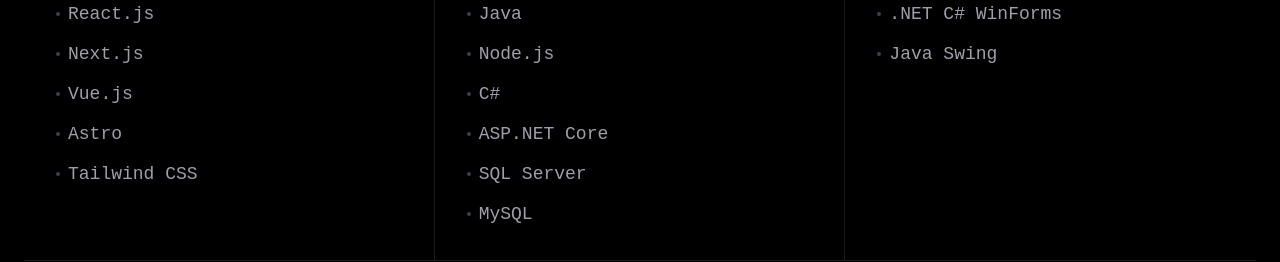
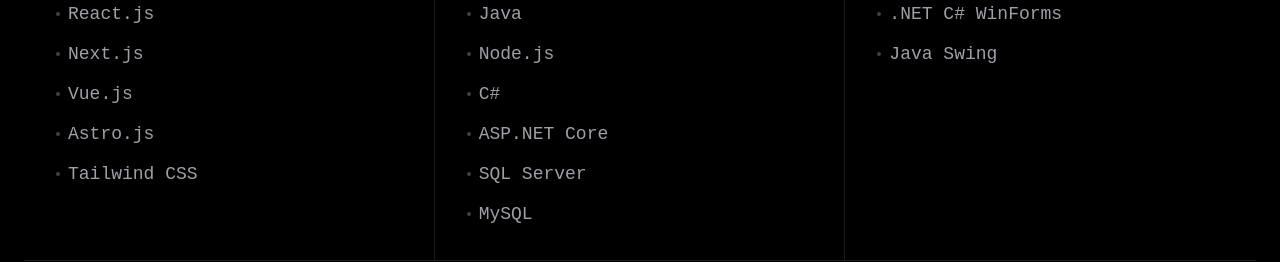
Before and after one commit to ngnl19/cv-portfolio, a React (Vite) app: page / in a window 1280 px wide. Shown: the part 3440-3702 px from the top of the page. Built offline with nearby package versions, Linux system fonts and the light colour scheme.

Commit message:
Fix typo in Astro.js skill name

```diff
--- a/src/components/Skills.tsx
+++ b/src/components/Skills.tsx
@@ -2,7 +2,7 @@ export const Skills = () => {
   const categories = [
     {
       title: "Interface (Frontend)",
-      skills: ["React.js", "Next.js", "Vue.js", "Astro", "Tailwind CSS"],
+      skills: ["React.js", "Next.js", "Vue.js", "Astro.js", "Tailwind CSS"],
     },
     {
       title: "Systems (Backend / DB)",
```
